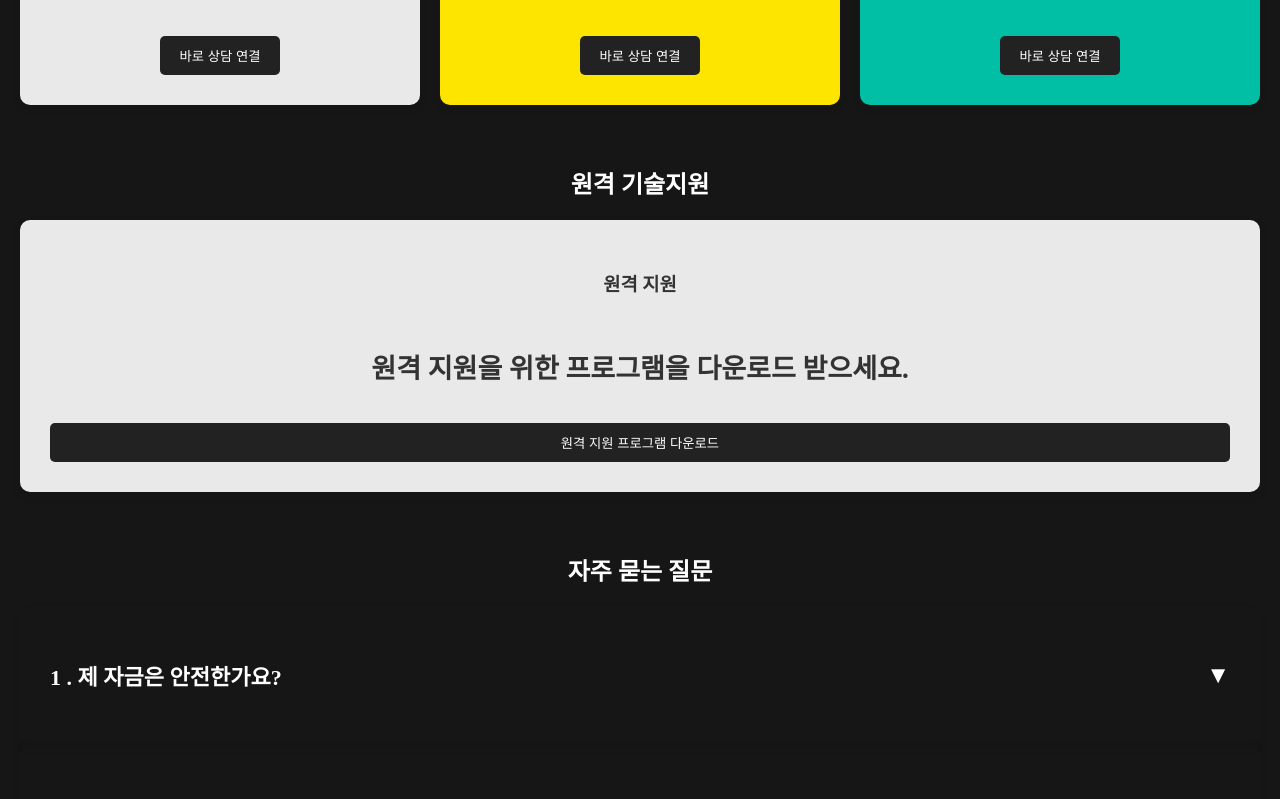
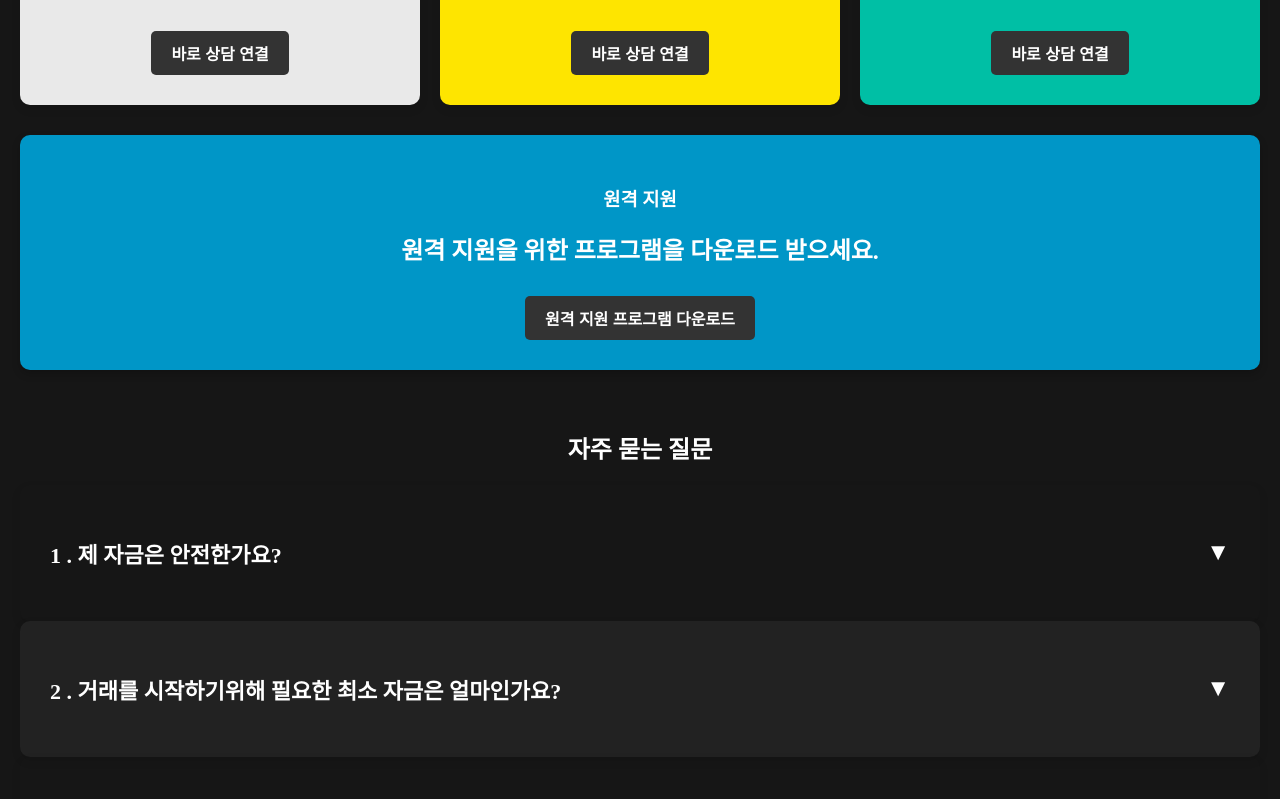
Before and after one commit to Ryugi62/como_website, a Vue app in the folder web/: page /counsel in a window 1280 px wide. Shown: the part 740-1539 px from the top of the page. Built offline with nearby package versions, Linux system fonts and the light colour scheme.

Commit message:
design : change counsel page design all

```diff
--- a/web/src/views/CounselView.vue
+++ b/web/src/views/CounselView.vue
@@ -25,18 +25,14 @@
       </div>
     </section>
 
-    <section class="counsel remote-support">
-      <h1>원격 기술지원</h1>
-      <div class="counsel-list">
-        <div class="counsel-item remote">
-          <h3>원격 지원</h3>
-          <div class="counsel-content">
-            <h2>원격 지원을 위한 프로그램을 다운로드 받으세요.</h2>
-            <button>원격 지원 프로그램 다운로드</button>
-          </div>
-        </div>
+    <div class="remote remote-support">
+      <h3>원격 지원</h3>
+
+      <div class="remote-content">
+        <h2>원격 지원을 위한 프로그램을 다운로드 받으세요.</h2>
+        <button>원격 지원 프로그램 다운로드</button>
       </div>
-    </section>
+    </div>
 
     <section class="faq">
       <h1>자주 묻는 질문</h1>
@@ -187,7 +183,7 @@ main {
 
 .banner {
   height: 300px;
-  background-color: #005f73; /* Updated color for a modern look */
+  background-color: #005f73;
   color: #fff;
   display: flex;
   align-items: center;
@@ -208,7 +204,7 @@ main {
   flex: 1;
   padding: 30px;
   border-radius: 10px;
-  box-shadow: 0 4px 10px rgba(0, 0, 0, 0.1); /* Lighter shadow for subtlety */
+  box-shadow: 0 4px 10px rgba(0, 0, 0, 0.1);
   display: flex;
   flex-direction: column;
   transition: transform 0.3s ease, box-shadow 0.3s ease;
@@ -216,25 +212,30 @@ main {
 
 .counsel-item:hover,
 .faq-item:hover {
-  transform: translateY(-5px);
-  box-shadow: 0 6px 12px rgba(0, 0, 0, 0.2); /* Enhanced shadow on hover */
+  transform: scale(1.05);
+  box-shadow: 0 6px 12px rgba(0, 0, 0, 0.2);
 }
 
 .counsel-item .counsel-content,
 .faq-item .faq-content {
   margin-top: 10px;
-  font-size: 18px; /* Slightly smaller font for content */
+  font-size: 18px;
 }
 
 .faq-item .faq-content {
   width: 100%;
-  color: #666; /* Softened color for content */
+  color: #666;
   padding-top: 10px;
-  border-top: 1px solid #e0e0e0; /* Lighter border for separation */
+  border-top: 1px solid #e0e0e0;
+}
+
+/* 짝수 faq-item마다 background color 변경 */
+.faq-item:nth-child(even) {
+  /* 조금 더 밝은 black */
+  background-color: #222;
 }
 
 .call,
-.remote,
 .email,
 .kakao {
   background: #e9e9e9;
@@ -248,30 +249,28 @@ main {
   background: #00bfa5;
 }
 
-.remote .counsel-content,
-.remote-support .counsel-item {
-  display: flex;
-  flex-direction: column;
+.remote {
+  background-color: #0096c7;
+  box-shadow: 0 4px 8px rgba(0, 0, 0, 0.2);
+  padding: 20px;
+  border-radius: 8px;
+  padding: 30px;
+  border-radius: 10px;
+  margin-top: 30px;
+  text-align: center;
 }
 
-.counsel-item button {
-  margin-top: 15px;
-  padding: 10px 20px;
-  background-color: #222222;
-  color: #fff;
-  border: none;
-  border-radius: 5px;
-  cursor: pointer;
-  transition: background-color 0.3s ease, transform 0.3s ease;
+.remote-item:hover {
+  box-shadow: 0 6px 12px rgba(0, 0, 0, 0.3);
 }
 
-.counsel-item button:hover {
-  background-color: #333333; /* Darker shade on hover */
-  transform: scale(1.05); /* Slight increase in size on hover */
+.remote-content {
+  margin-top: 10px;
+  font-size: 16px;
 }
 
 .faq-arrow {
-  font-size: 1.5rem; /* Larger arrow for better visibility */
+  font-size: 1.5rem;
   transition: transform 0.3s ease;
 }
 
@@ -301,6 +300,23 @@ main {
   display: flex;
   align-items: center;
   justify-content: space-between;
-  font-size: 22px; /* Increased font size for questions */
+  font-size: 22px;
+}
+
+button {
+  border: none;
+  outline: none;
+  cursor: pointer;
+  border-radius: 5px;
+  font-size: 16px;
+  font-weight: 600;
+  transition: transform 0.3s ease;
+  background: #333;
+  color: white;
+  padding: 10px 20px;
+  margin-top: 10px;
+}
+button:hover {
+  transform: scale(1.05);
 }
 </style>
```
